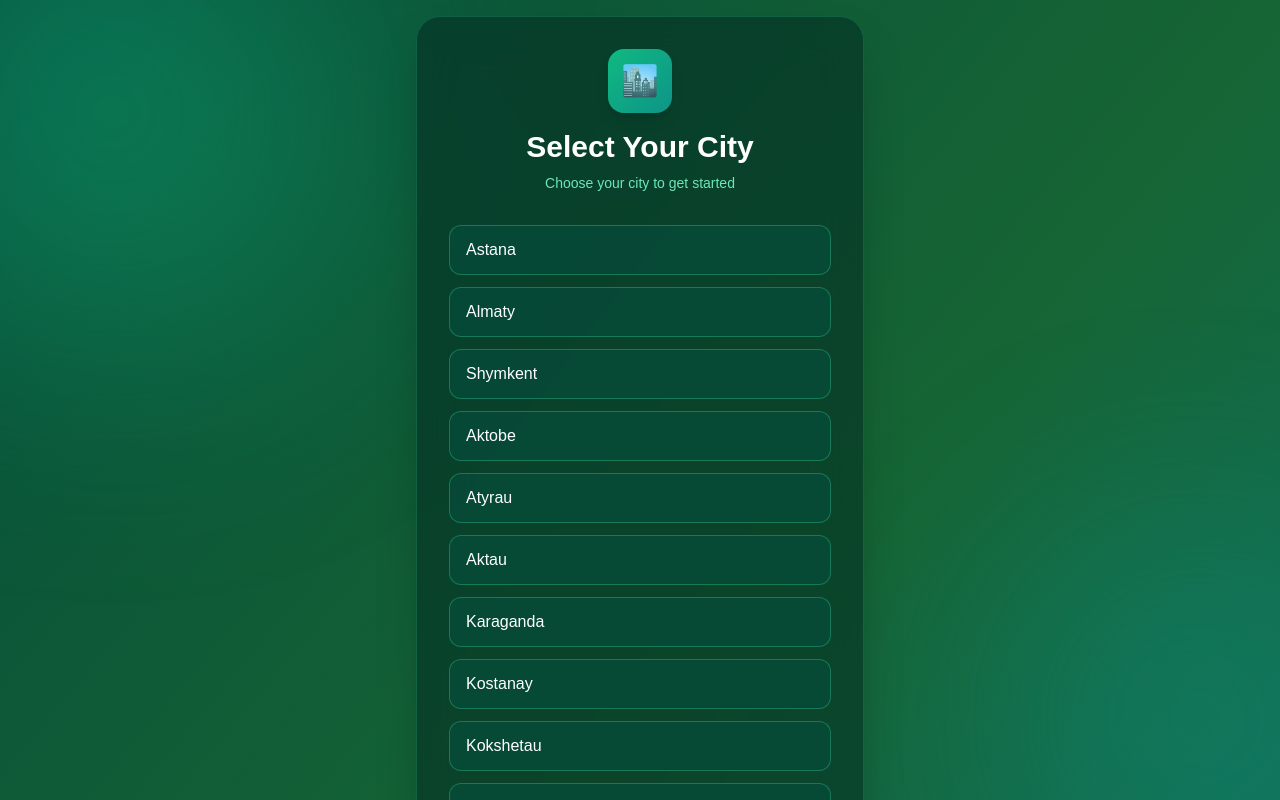
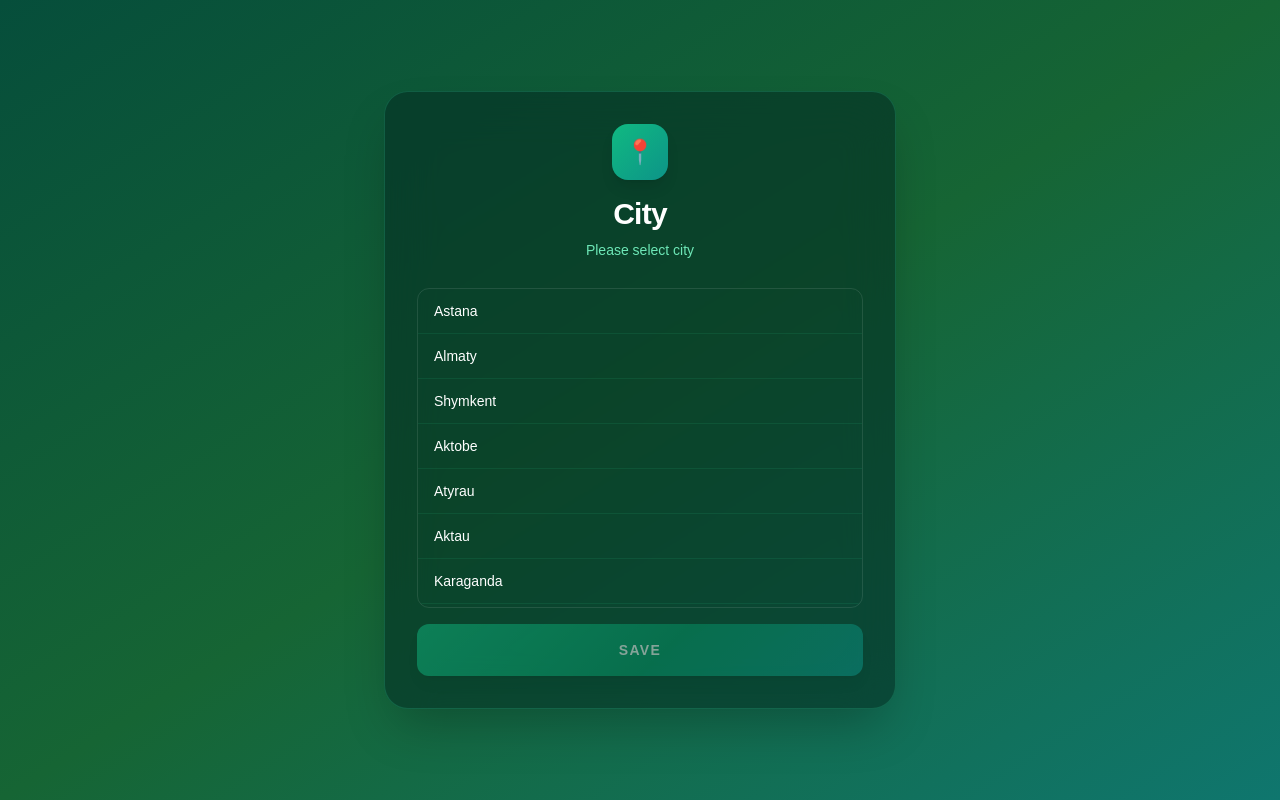
Before and after one commit to AkerkeAI/QaitaJanaru, a Next.js app: page /select-city in a window 1280 px wide. Shown: the top 800 px of the page. Built offline with nearby package versions, Linux system fonts and the light colour scheme; no server answers; sample sign-in values are in the browser's storage.

Commit message:
register + reward + city selection

```diff
--- a/app/lib/api.ts
+++ b/app/lib/api.ts
@@ -241,29 +241,6 @@ export async function getProfile(userId: string): Promise<ProfileResponse> {
 
 // ─── Google Auth ───────────────────────────────────────────────────────────────
 
-export async function updateProfile(
-  userId: string,
-  data: Partial<{ city: string; full_name: string; institution: string; user_type: string }>,
-): Promise<ProfileResponse> {
-  const response = await fetch(`${API_URL}/profile/${userId}`, {
-    method: "PATCH",
-    headers: {
-      "Content-Type": "application/json",
-    },
-    body: JSON.stringify(data),
-  });
-
-  if (!response.ok) {
-    const error: ApiError = await response.json();
-    const errorCode = error.detail;
-    throw new Error(
-      ERROR_CODE_MAP[errorCode] || errorCode || "Failed to update profile",
-    );
-  }
-
-  return response.json();
-}
-
 export async function googleAuth(
   data: GoogleAuthRequest,
 ): Promise<GoogleAuthResponse> {
@@ -285,3 +262,33 @@ export async function googleAuth(
 
   return response.json();
 }
+
+export interface UpdateProfileRequest {
+  city?: string;
+  full_name?: string;
+  user_type?: string;
+  institution?: string;
+}
+
+export async function updateProfile(
+  userId: string,
+  data: UpdateProfileRequest,
+): Promise<ProfileResponse> {
+  const response = await fetch(`${API_URL}/profile/${userId}`, {
+    method: "PUT",
+    headers: {
+      "Content-Type": "application/json",
+    },
+    body: JSON.stringify(data),
+  });
+
+  if (!response.ok) {
+    const error: ApiError = await response.json();
+    const errorCode = error.detail;
+    throw new Error(
+      ERROR_CODE_MAP[errorCode] || errorCode || "Failed to update profile",
+    );
+  }
+
+  return response.json();
+}
--- a/app/login/page.tsx
+++ b/app/login/page.tsx
@@ -195,7 +195,7 @@ export default function LoginPage() {
       );
 
       // Check if city is missing or "unknown"
-      if (!profile.city || profile.city.toLowerCase() === "unknown") {
+      if (!profile.city || profile.city === "unknown") {
         router.push(`/select-city?next=${encodeURIComponent(nextPath || "/profile")}`);
       } else {
         router.push(nextPath || "/profile");
--- a/app/messages/en.ts
+++ b/app/messages/en.ts
@@ -298,13 +298,7 @@ export const messages: Messages = {
     viewDetails: "View Details",
     whereToRedeem: "Where to Redeem",
   },
-  selectCity: {
-    title: "Select Your City",
-    subtitle: "Choose your city to get started",
-    selectCity: "Select city",
-    continue: "Continue",
-    loading: "Saving...",
-  },
+
   recyclingMap: {
     title: "Recycling Map",
     subtitle: "Find recycling centers near you",
--- a/app/messages/kz.ts
+++ b/app/messages/kz.ts
@@ -297,13 +297,6 @@ export const messages: Messages = {
     route: "Маршрут",
     viewDetails: "Толығырақ",
     whereToRedeem: "Қайдан алуға болады",
-  },
-  selectCity: {
-    title: "Қалаңызды таңдаңыз",
-    subtitle: "Бастау үшін қаланы таңдаңыз",
-    selectCity: "Қаланы таңдаңыз",
-    continue: "Жалғастыру",
-    loading: "Сақталуды...",
   },
   recyclingMap: {
     title: "Қайта өңдеу картасы",
--- a/app/messages/ru.ts
+++ b/app/messages/ru.ts
@@ -297,13 +297,6 @@ export const messages: Messages = {
     route: "Маршрут",
     viewDetails: "Подробнее",
     whereToRedeem: "Где получить",
-  },
-  selectCity: {
-    title: "Выберите ваш город",
-    subtitle: "Выберите город, чтобы начать",
-    selectCity: "Выберите город",
-    continue: "Продолжить",
-    loading: "Сохранение...",
   },
   recyclingMap: {
     title: "Карта переработки",
--- a/app/select-city/page.tsx
+++ b/app/select-city/page.tsx
@@ -1,10 +1,15 @@
 "use client";
 
-import { useState } from "react";
+import { useState, useEffect } from "react";
 import { useRouter, useSearchParams } from "next/navigation";
 import { useLanguage } from "../contexts/LanguageContext";
 import { useTheme } from "../contexts/ThemeContext";
-import { updateProfile, getProfile } from "../lib/api";
+import { getProfile, updateProfile } from "../lib/api";
+
+interface DropdownOption {
+  value: string;
+  label: string;
+}
 
 export default function SelectCityPage() {
   const router = useRouter();
@@ -13,104 +18,173 @@ export default function SelectCityPage() {
   const { messages } = useLanguage();
   const { colors } = useTheme();
 
-  const [selectedCity, setSelectedCity] = useState("");
-  const [isLoading, setIsLoading] = useState(false);
+  const [city, setCity] = useState("");
+  const [isLoading, setIsLoading] = useState(true);
+  const [isSaving, setIsSaving] = useState(false);
+  const [error, setError] = useState("");
+  const [userId, setUserId] = useState<string | null>(null);
 
-  const cities = Object.entries(messages.cities).map(([key, label]) => ({
-    value: key,
-    label,
-  }));
+  const CITIES: DropdownOption[] = [
+    { value: "astana", label: messages.cities.astana },
+    { value: "almaty", label: messages.cities.almaty },
+    { value: "shymkent", label: messages.cities.shymkent },
+    { value: "aktobe", label: messages.cities.aktobe },
+    { value: "atyrau", label: messages.cities.atyrau },
+    { value: "aktau", label: messages.cities.aktau },
+    { value: "karaganda", label: messages.cities.karaganda },
+    { value: "kostanay", label: messages.cities.kostanay },
+    { value: "kokshetau", label: messages.cities.kokshetau },
+    { value: "kyzylorda", label: messages.cities.kyzylorda },
+    { value: "pavlodar", label: messages.cities.pavlodar },
+    { value: "petropavl", label: messages.cities.petropavl },
+    { value: "semey", label: messages.cities.semey },
+    { value: "taraz", label: messages.cities.taraz },
+    { value: "taldykorgan", label: messages.cities.taldykorgan },
+    { value: "turkistan", label: messages.cities.turkistan },
+    { value: "uralsk", label: messages.cities.uralsk },
+    { value: "ust-kamenogorsk", label: messages.cities["ust-kamenogorsk"] },
+    { value: "zhezkazgan", label: messages.cities.zhezkazgan },
+  ];
 
-  const handleContinue = async () => {
-    if (!selectedCity) return;
-    setIsLoading(true);
-    try {
-      const userId = localStorage.getItem("qaitaJanaru_user_id");
-      if (!userId) {
+  useEffect(() => {
+    const checkAuth = async () => {
+      const storedUserId = localStorage.getItem("qaitaJanaru_user_id");
+      if (!storedUserId) {
         router.push("/login");
         return;
       }
-      await updateProfile(userId, { city: selectedCity });
-      const profile = await getProfile(userId);
-      localStorage.setItem("qaitaJanaru_city", profile.city || "Unknown");
+      setUserId(storedUserId);
+      try {
+        const profile = await getProfile(storedUserId);
+        if (profile.city && profile.city !== "unknown") {
           router.push(nextPath);
+          return;
+        }
       } catch (err) {
-      console.error("Failed to update city:", err);
+        console.error(err);
       } finally {
         setIsLoading(false);
       }
     };
+    checkAuth();
+  }, [router, nextPath]);
+
+  const handleSave = async () => {
+    if (!city || !userId) return;
+    setIsSaving(true);
+    setError("");
+    try {
+      await updateProfile(userId, { city });
+      localStorage.setItem("qaitaJanaru_city", city);
+      router.push(nextPath);
+    } catch (err) {
+      setError(err instanceof Error ? err.message : "Failed to save city");
+    } finally {
+      setIsSaving(false);
+    }
+  };
+
+  if (isLoading) {
+    return (
+      <main
+        className="min-h-screen relative overflow-hidden flex items-center justify-center"
+        style={{ background: colors.bg, color: colors.text }}
+      >
+        <div className="text-center">
+          <div
+            className="inline-block animate-spin rounded-full h-16 w-16 border-4 border-t-transparent mb-6"
+            style={{
+              borderColor: `${colors.primary} ${colors.primary} ${colors.primary} transparent`,
+            }}
+          />
+        </div>
+      </main>
+    );
+  }
 
   return (
     <main
-      className="min-h-screen relative overflow-hidden flex flex-col items-center justify-center p-4"
-      style={{ background: "linear-gradient(to bottom right, #064e3b, #166534, #0f766e)" }}
+      className="min-h-screen relative overflow-hidden flex flex-col items-center justify-center px-4"
+      style={{
+        background: "linear-gradient(to bottom right, #064e3b, #166534, #0f766e)",
+        paddingTop: "env(safe-area-inset-top, 0px)",
+        paddingBottom: "env(safe-area-inset-bottom, 0px)",
+      }}
     >
-      {/* Ambient blobs */}
-      <div className="pointer-events-none fixed inset-0 overflow-hidden">
+      <div className="w-full max-w-lg">
         <div
-          className="absolute -top-32 -left-32 w-[480px] h-[480px] rounded-full blur-[130px]"
-          style={{ background: "#10b981", opacity: 0.38, animation: "glowPulse 6s ease-in-out infinite" }}
-        />
-        <div
-          className="absolute -bottom-32 -right-32 w-[420px] h-[420px] rounded-full blur-[110px]"
-          style={{ background: "#0d9488", opacity: 0.28, animation: "glowPulse 8s ease-in-out infinite 2s" }}
-        />
-      </div>
-
-      <div className="relative z-10 w-full max-w-md">
-        <div
-          className="rounded-3xl p-8 border shadow-2xl"
+          className="relative w-full rounded-3xl border shadow-2xl overflow-hidden"
           style={{
             background: "rgba(5, 46, 35, 0.58)",
             backdropFilter: "blur(24px)",
-            WebkitBackdropFilter: "blur(24px)",
             borderColor: "rgba(52, 211, 153, 0.22)",
           }}
         >
-          <div className="text-center mb-8">
+          <div className="px-6 sm:px-8 pt-8 pb-8">
+            <div className="text-center mb-7">
               <div
-              className="inline-flex items-center justify-center w-16 h-16 rounded-2xl mb-4 shadow-lg"
+                className="inline-flex items-center justify-center w-14 h-14 rounded-2xl mb-4 shadow-lg"
                 style={{ background: "linear-gradient(135deg, #10b981, #0d9488)" }}
               >
-              <span className="text-3xl" role="img" aria-label="city">
-                🏙️
-              </span>
+                <span className="text-2xl">📍</span>
               </div>
-            <h1 className="text-3xl font-bold text-white mb-2">{messages.selectCity.title}</h1>
-            <p className="text-sm" style={{ color: "#6ee7b7" }}>{messages.selectCity.subtitle}</p>
+              <h1
+                className="text-3xl font-black tracking-tight mb-2"
+                style={{ color: "#ffffff" }}
+              >
+                {messages.register.city}
+              </h1>
+              <p className="text-sm font-medium" style={{ color: "#6ee7b7" }}>
+                {messages.register.selectCityRequired}
+              </p>
             </div>
 
-          <div className="space-y-3 mb-8">
-            {cities.map((city) => (
-              <button
-                key={city.value}
-                type="button"
-                onClick={() => setSelectedCity(city.value)}
-                className="w-full px-4 py-3 rounded-xl border text-left font-medium transition-all duration-200"
+            {error && (
+              <div
+                className="rounded-xl px-4 py-3 mb-4"
                 style={{
-                  background: selectedCity === city.value ? "rgba(16, 185, 129, 0.2)" : "rgba(6, 78, 59, 0.7)",
-                  borderColor: selectedCity === city.value ? "#10b981" : "rgba(52, 211, 153, 0.35)",
-                  color: "#ffffff",
+                  background: "rgba(239, 68, 68, 0.15)",
+                  border: "1px solid rgba(239, 68, 68, 0.3)",
                 }}
               >
-                {city.label}
+                <p className="text-xs font-medium" style={{ color: "#fca5a5" }}>
+                  {error}
+                </p>
+              </div>
+            )}
+
+            <div className="space-y-4">
+              <div className="max-h-80 overflow-y-auto rounded-xl border" style={{ borderColor: colors.border }}>
+                {CITIES.map((opt) => (
+                  <button
+                    key={opt.value}
+                    onClick={() => setCity(opt.value)}
+                    className="w-full px-4 py-3 text-left text-sm font-medium transition-all hover:bg-white/5 touch-manipulation"
+                    style={{
+                      background: city === opt.value ? "rgba(52,211,153,0.15)" : "transparent",
+                      color: "#ffffff",
+                      borderBottom: "1px solid rgba(52,211,153,0.1)",
+                    }}
+                  >
+                    {opt.label}
                   </button>
                 ))}
               </div>
 
               <button
                 type="button"
-            onClick={handleContinue}
-            disabled={!selectedCity || isLoading}
-            className="w-full py-4 rounded-xl font-black text-sm uppercase tracking-widest transition-all duration-200 hover:scale-[1.02] hover:brightness-110 active:scale-[0.97] shadow-lg disabled:opacity-50 disabled:cursor-not-allowed disabled:hover:scale-100"
+                onClick={handleSave}
+                disabled={!city || isSaving}
+                className="w-full py-4 rounded-xl font-black text-sm uppercase tracking-widest transition-all duration-200 hover:scale-[1.02] hover:brightness-110 active:scale-[0.97] shadow-lg disabled:opacity-50 disabled:cursor-not-allowed disabled:hover:scale-100 touch-manipulation"
                 style={{
                   background: "linear-gradient(135deg, #10b981 0%, #059669 55%, #0d9488 100%)",
                   color: "#ffffff",
                 }}
               >
-            {isLoading ? messages.selectCity.loading : messages.selectCity.continue}
+                {isSaving ? "Saving..." : messages.profile.save || "Save"}
               </button>
+            </div>
+          </div>
         </div>
       </div>
     </main>
--- a/app/types/messages.ts
+++ b/app/types/messages.ts
@@ -609,11 +609,4 @@ export interface Messages {
     viewDetails: string;
     whereToRedeem: string;
   };
-  selectCity: {
-    title: string;
-    subtitle: string;
-    selectCity: string;
-    continue: string;
-    loading: string;
-  };
 }
```
Also changed, not shown: app/register/page.tsx (+71 -25 lines), 2 other files (tests, documents, lock files or other folders). Lines whose indentation alone changed are shown as unchanged.
